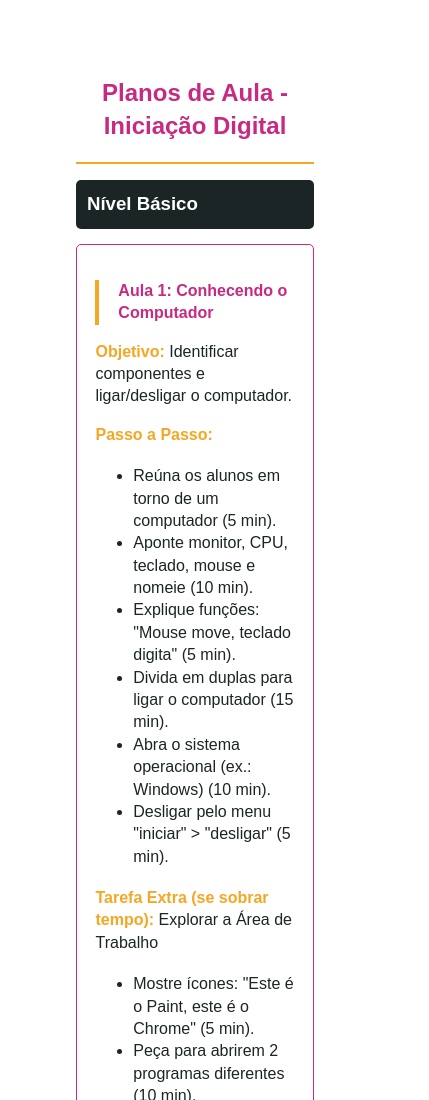
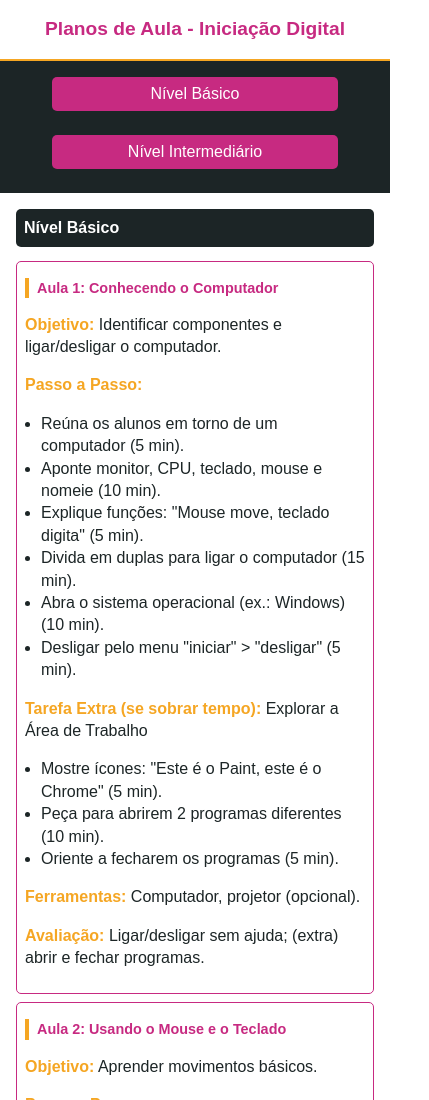
Before and after one commit to XarquiZ/planosdeaula, a plain HTML site: page index.html in a window 390 px wide. Shown: the top 1100 px of the page, 429 px wide, since content can reach past the window. Drawn offline with Linux system fonts and the light colour scheme.

Commit message:
Add files via upload

```diff
--- a/index.html
+++ b/index.html
@@ -2,71 +2,143 @@
 <html lang="pt-BR">
 <head>
     <meta charset="UTF-8">
+    <meta name="viewport" content="width=device-width, initial-scale=1.0">
     <title>Planos de Aula - Iniciação Digital</title>
     <style>
         body {
             font-family: Arial, sans-serif;
-            margin: 20mm;
-            font-size: 12pt;
-            line-height: 1.4;
+            margin: 0;
+            padding: 0;
             background-color: #FFFFFF;
             color: #1C2526;
+            line-height: 1.4;
         }
         h1 {
-            font-size: 18pt;
+            font-size: 2rem;
             text-align: center;
             color: #C72A81;
             border-bottom: 2px solid #F5A623;
-            padding-bottom: 5mm;
+            padding: 1rem 0;
+            margin: 0;
         }
-        h2 {
-            font-size: 14pt;
-            color: #F5A623;
+        .nav-buttons {
+            display: flex;
+            justify-content: center;
+            gap: 1rem;
+            padding: 1rem;
             background-color: #1C2526;
-            padding: 3mm;
+        }
+        .nav-buttons button {
+            padding: 0.5rem 1rem;
+            font-size: 1rem;
+            color: #FFFFFF;
+            background-color: #C72A81;
+            border: none;
             border-radius: 5px;
-            color: #FFFFFF;
+            cursor: pointer;
+            transition: background-color 0.3s;
         }
-        h3 {
-            font-size: 12pt;
-            color: #C72A81;
-            border-left: 4px solid #F5A623;
-            padding-left: 5mm;
+        .nav-buttons button:hover {
+            background-color: #F5A623;
         }
         .nivel {
-            margin-bottom: 20mm;
+            display: none;
+            padding: 1rem;
+        }
+        .nivel.active {
+            display: block;
         }
         .aula {
             border: 1px solid #C72A81;
-            padding: 5mm;
-            margin-bottom: 10mm;
+            padding: 1rem;
+            margin-bottom: 1rem;
             border-radius: 5px;
             background-color: #FFFFFF;
         }
+        h2 {
+            font-size: 1.5rem;
+            color: #F5A623;
+            background-color: #1C2526;
+            padding: 0.5rem;
+            border-radius: 5px;
+            color: #FFFFFF;
+            margin-top: 0;
+        }
+        h3 {
+            font-size: 1.2rem;
+            color: #C72A81;
+            border-left: 4px solid #F5A623;
+            padding-left: 0.5rem;
+            margin: 0.5rem 0;
+        }
         ul {
-            margin: 5mm 0;
-            padding-left: 10mm;
+            margin: 0.5rem 0;
+            padding-left: 2rem;
         }
         p strong {
             color: #F5A623;
         }
         @media print {
-            body {
-                margin: 0;
+            .nav-buttons {
+                display: none;
             }
             .nivel {
+                display: block;
                 page-break-after: always;
             }
             .aula {
                 border: 1px solid #C72A81;
             }
         }
+        @media (max-width: 768px) {
+            h1 {
+                font-size: 1.5rem;
+            }
+            h2 {
+                font-size: 1.2rem;
+            }
+            h3 {
+                font-size: 1rem;
+            }
+            .nav-buttons {
+                flex-direction: column;
+                align-items: center;
+            }
+            .nav-buttons button {
+                width: 80%;
+                margin-bottom: 0.5rem;
+            }
+            .aula {
+                padding: 0.5rem;
+            }
+        }
+        @media (max-width: 480px) {
+            h1 {
+                font-size: 1.2rem;
+            }
+            h2 {
+                font-size: 1rem;
+            }
+            h3 {
+                font-size: 0.9rem;
+            }
+            .aula {
+                margin-bottom: 0.5rem;
+            }
+            ul {
+                padding-left: 1rem;
+            }
+        }
     </style>
 </head>
 <body>
     <h1>Planos de Aula - Iniciação Digital</h1>
+    <div class="nav-buttons">
+        <button onclick="showLevel('basico')">Nível Básico</button>
+        <button onclick="showLevel('intermediario')">Nível Intermediário</button>
+    </div>
 
-    <div class="nivel">
+    <div class="nivel" id="basico">
         <h2>Nível Básico</h2>
 
         <div class="aula">
@@ -417,8 +489,8 @@
         </div>
     </div>
 
-    <div class="nivel">
-        <h2>Nível Intermédio</h2>
+    <div class="nivel" id="intermediario">
+        <h2>Nível Intermediário</h2>
 
         <div class="aula">
             <h3>Aula 1: Revisão de Conceitos Básicos</h3>
@@ -768,5 +840,23 @@
             <p><strong>Avaliação:</strong> Participação ativa; (extra) regras criadas.</p>
         </div>
     </div>
+
+    <script>
+        function showLevel(level) {
+            const basico = document.getElementById('basico');
+            const intermediario = document.getElementById('intermediario');
+            if (level === 'basico') {
+                basico.classList.add('active');
+                intermediario.classList.remove('active');
+            } else {
+                basico.classList.remove('active');
+                intermediario.classList.add('active');
+            }
+        }
+        // Carrega o nível básico por padrão ao abrir a página
+        window.onload = function() {
+            showLevel('basico');
+        };
+    </script>
 </body>
 </html>
```
